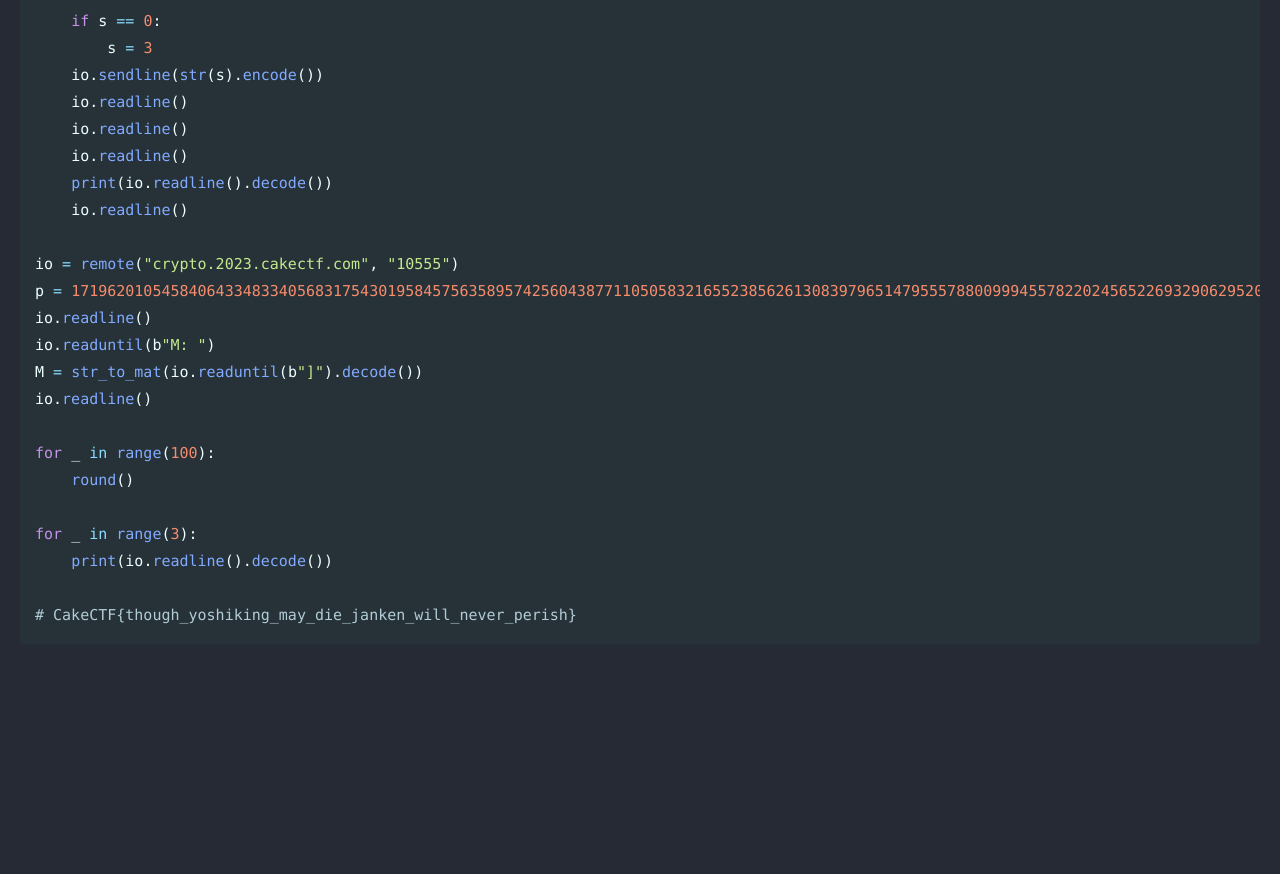
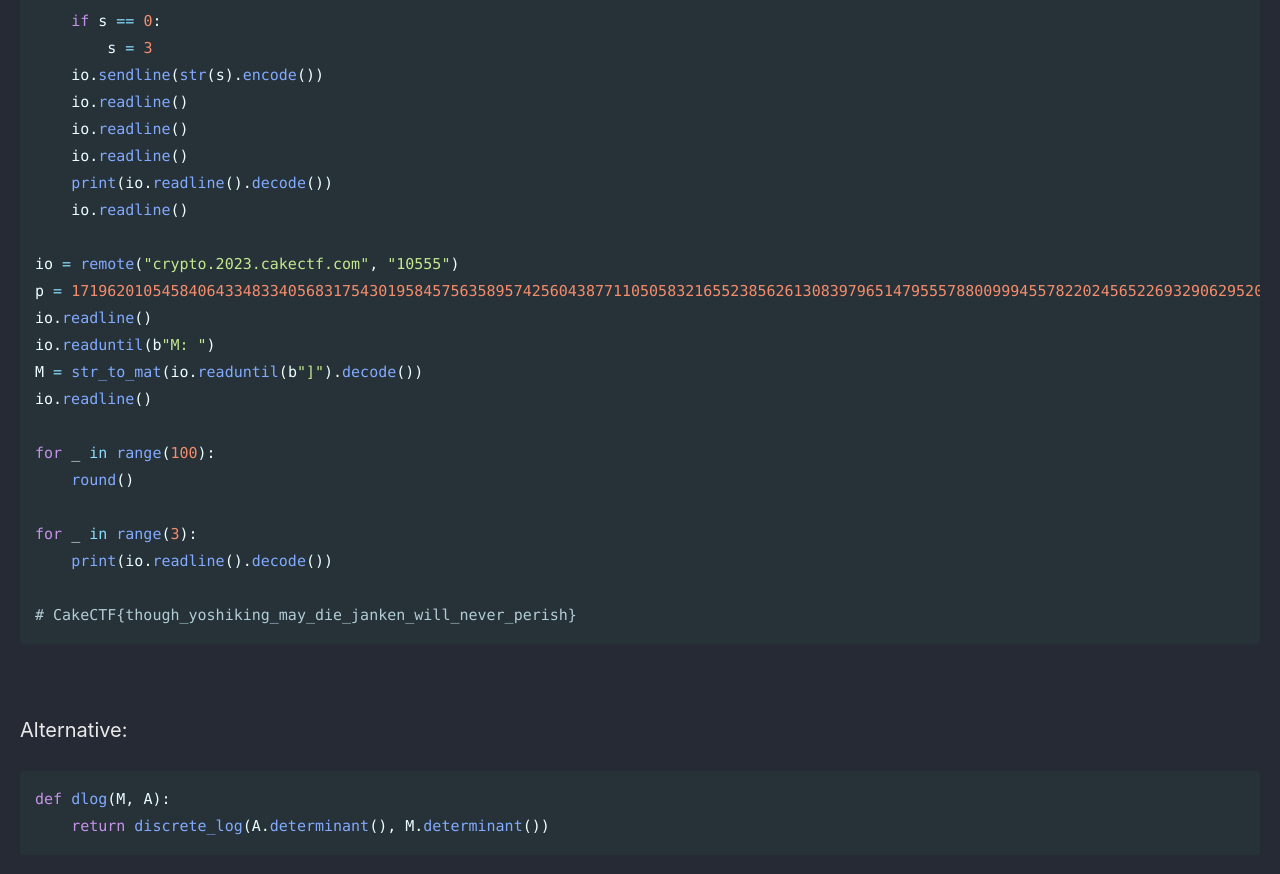
Before and after one commit to Connor-McCartney/Connor-McCartney.github.io, a Jekyll site: the page built from _pages/cryptography/diffie-hellman/janken-vs-yoshiking-2-Cake-CTF-2023.md, in a window 1280 px wide and 900 px high, scrolled down 1000 px. Shown: the top 874 px of the window. Built offline with Jekyll 4.4.1, drawn with Linux system fonts in a browser that asks for light colours; cached includes are drawn as plain includes; before the commit the page ends 1689 px from its top, so only the background shows below that.

Commit message:
Update janken-vs-yoshiking-2-Cake-CTF-2023.md

````diff
--- a/_pages/cryptography/diffie-hellman/janken-vs-yoshiking-2-Cake-CTF-2023.md
+++ b/_pages/cryptography/diffie-hellman/janken-vs-yoshiking-2-Cake-CTF-2023.md
@@ -59,3 +59,12 @@ for _ in range(3):
 
 # CakeCTF{though_yoshiking_may_die_janken_will_never_perish}
 ```
+
+<br>
+
+Alternative:
+
+```python
+def dlog(M, A):
+    return discrete_log(A.determinant(), M.determinant())
+```
````
